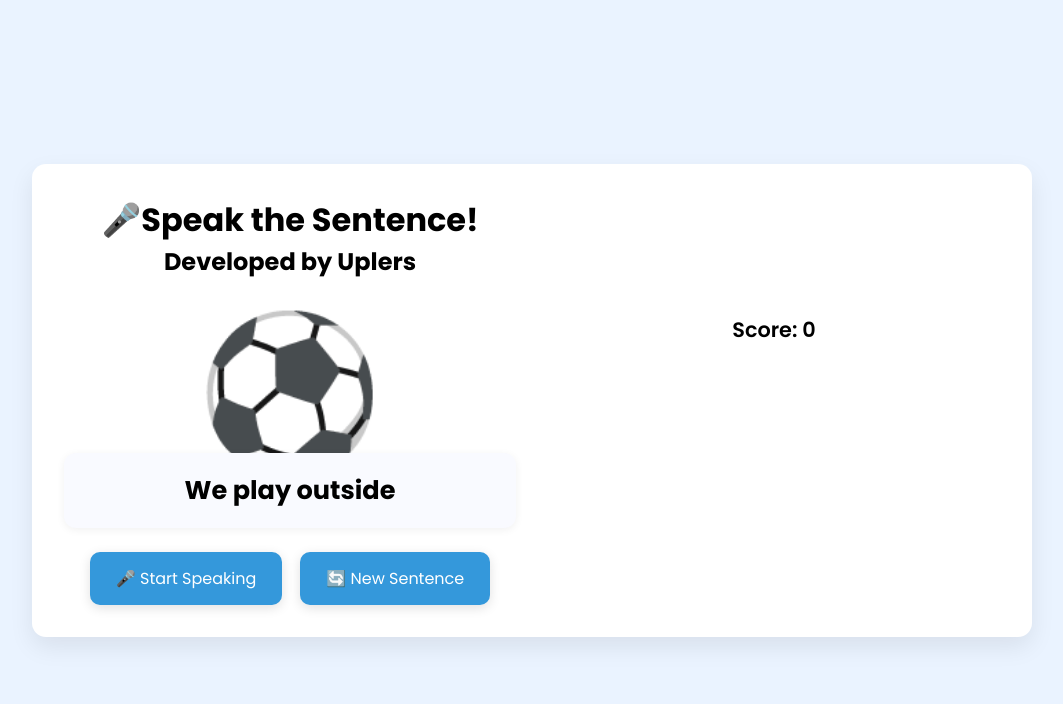
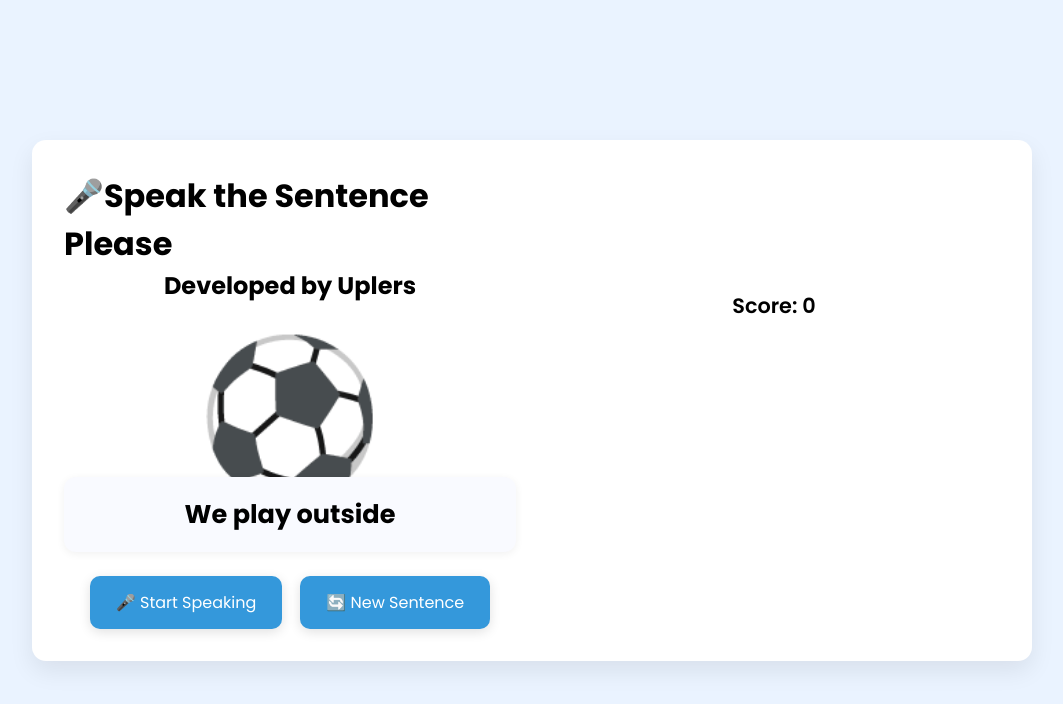
Before and after one commit to deepakuplers/speechapp, a plain HTML site: page index.html in a window 1280 px wide. Shown: the whole page, without its empty margins (108-1171 px from the left). Drawn offline with Linux system fonts and the light colour scheme.

Commit message:
added-please

```diff
--- a/index.html
+++ b/index.html
@@ -65,7 +65,7 @@ button:disabled{background:#a9c5df;transform:none;cursor:not-allowed}
 <div class="box">
   <!-- LEFT SIDE -->
   <div id="left">
-    <h1>🎤Speak the Sentence!</h1>
+    <h1>🎤Speak the Sentence Please</h1>
     <h2>Developed by Uplers</h2>
 
     <div id="image">🍎</div>
```
